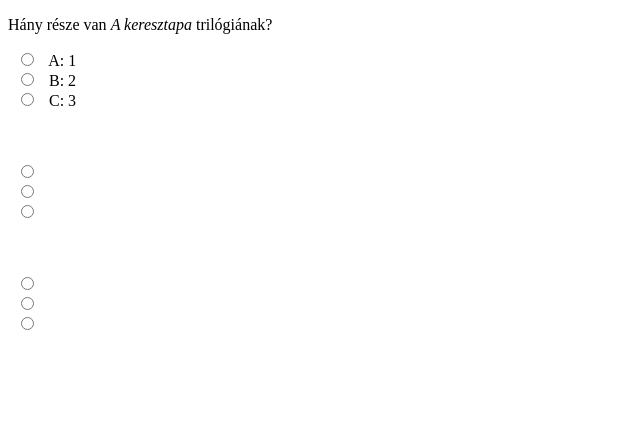
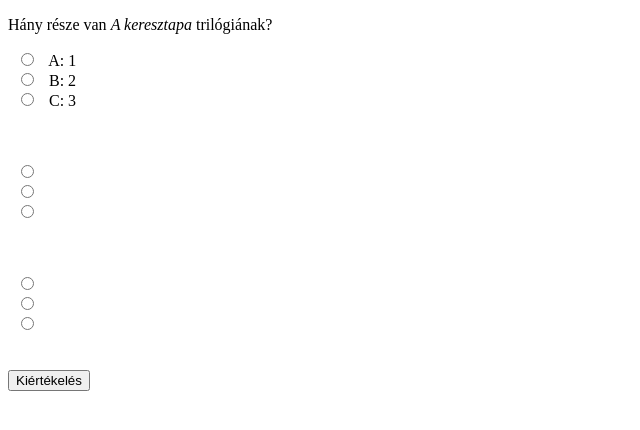
Before and after one commit to MelindaCsik/Kerdoiv, a plain HTML site: page index.html in a window 1280 px wide. Shown: the whole page, without its empty margins (0-640 px from the left). Drawn offline with Linux system fonts and the light colour scheme.

Commit message:
Update index.html

```diff
--- a/index.html
+++ b/index.html
@@ -56,7 +56,7 @@
             </form> <br><br>
 
 
-
+    <button onclick="check()">Kiértékelés</button>
 
 </body>
 </html>
```
